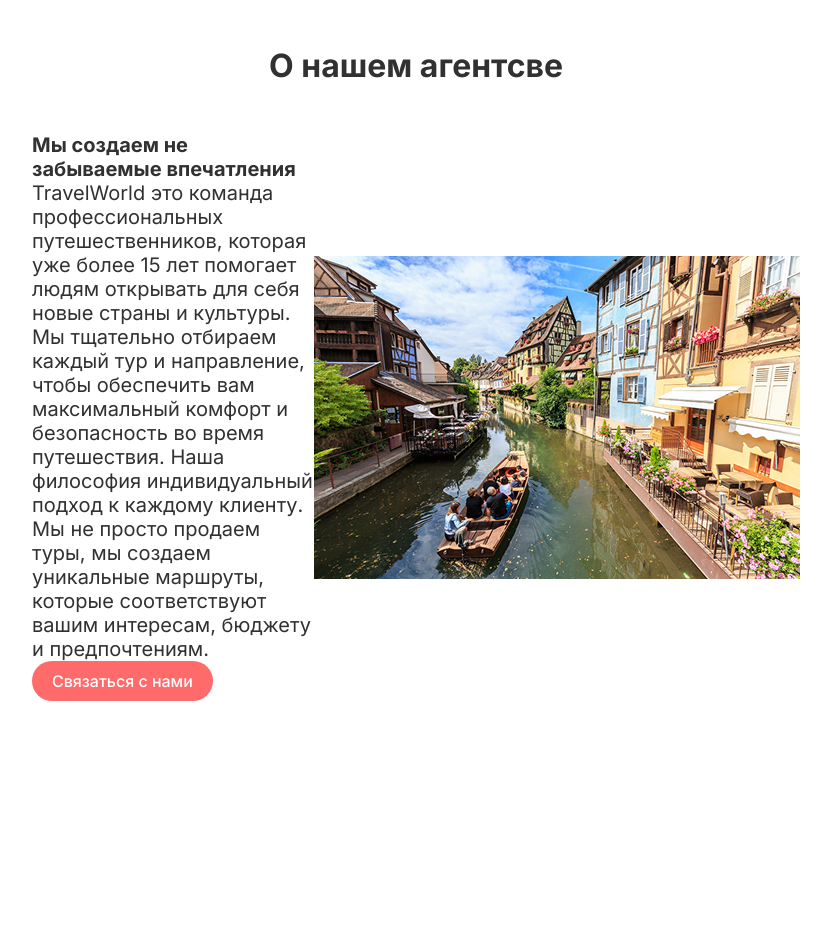
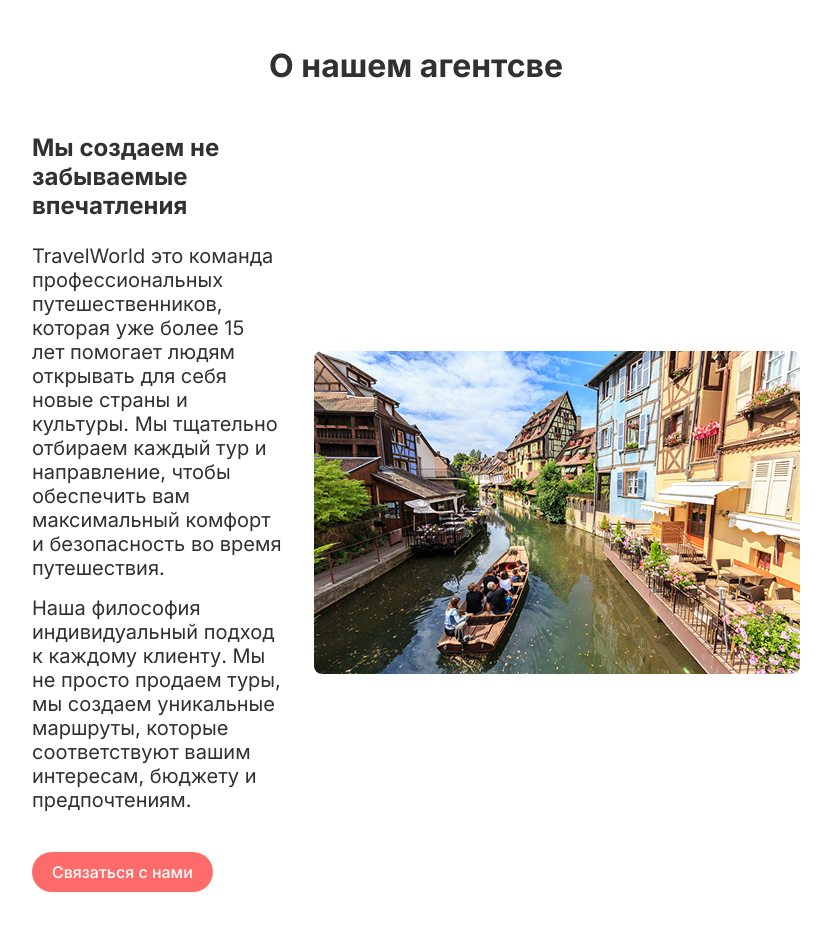
Before and after one commit to tyqFaradey/Web, a React (Vite) app in the folder lab2/css_2/: page / in a window 1280 px wide. Shown: the part 481-1412 px from the top of the page, without its empty margins (224-1055 px from the left). Before the commit the page ends 1230 px from the top, so only its background shows below. Built offline with nearby package versions, Linux system fonts and the light colour scheme.

Commit message:
complete Section2

```diff
--- a/lab2/css_2/src/app/styles/global.scss
+++ b/lab2/css_2/src/app/styles/global.scss
@@ -14,4 +14,5 @@ body {
   font-size: 20px;
 
   color: $color-text;
+  background-color: $color-background;
 }
--- a/lab2/css_2/src/shared/ui/Button/Button.jsx
+++ b/lab2/css_2/src/shared/ui/Button/Button.jsx
@@ -1,7 +1,7 @@
 import styles from "./Button.module.scss";
 
 function Button({ children, className, ...props }) {
-  const combinedClassName = `${styles.button} ${className || ''}`.trim();
+  const combinedClassName = `${styles.button} ${className || ""}`.trim();
 
   return (
     <button className={combinedClassName} {...props}>
--- a/lab2/css_2/src/shared/ui/Logo/Logo.jsx
+++ b/lab2/css_2/src/shared/ui/Logo/Logo.jsx
@@ -1,9 +1,9 @@
 import styles from "./Logo.module.scss";
 
-function Logo({ href, className }) {
+function Logo({ className, ...props }) {
   const combinedClassName = `${styles.logo} ${className || ""}`.trim();
   return (
-    <a href={href} className={combinedClassName}>
+    <a className={combinedClassName} {...props}>
       <span className={styles.logoLeft}>Travel</span>
       <span className={styles.logoRight}>World</span>
     </a>
--- a/lab2/css_2/src/shared/ui/SectionTitle/SectionTitle.jsx
+++ b/lab2/css_2/src/shared/ui/SectionTitle/SectionTitle.jsx
@@ -1,7 +1,12 @@
 import styles from "./SectionTitle.module.scss";
 
-function SctionTitle({ children }) {
-  return <h1 className={styles.title}>{children}</h1>;
+function SctionTitle({ children, className, ...props }) {
+  const combinedClassName = `${styles.title} ${className || ""}`.trim();
+  return (
+    <h1 className={combinedClassName} {...props}>
+      {children}
+    </h1>
+  );
 }
 
 export default SctionTitle;
--- a/lab2/css_2/src/widgets/section1/Section1.module.scss
+++ b/lab2/css_2/src/widgets/section1/Section1.module.scss
@@ -33,7 +33,7 @@
     font-size: 64px;
     font-weight: 700;
 
-    margin: 12px 0px;
+    margin: 14px 0px;
   }
 
   & .subTitle {
--- a/lab2/css_2/src/widgets/section2/Section2.jsx
+++ b/lab2/css_2/src/widgets/section2/Section2.jsx
@@ -1,6 +1,7 @@
 import Button from "@/shared/ui/Button";
 import Section from "@/shared/ui/Section";
 import SectionTitle from "@/shared/ui/SectionTitle";
+import Title from "@/shared/ui/Title";
 
 import styles from "./Section2.module.scss";
 
@@ -8,23 +9,30 @@ import image from "@/assets/section2_img.png";
 
 function Section2() {
   return (
-    <Section className={styles.section}>
+    <Section>
       <SectionTitle>О нашем агентсве</SectionTitle>
+
       <div className={styles.content}>
-        <div className={styles.text}>
-          <h4>Мы создаем не забываемые впечатления</h4>
-          <p>
-            TravelWorld это команда профессиональных путешественников, которая
-            уже более 15 лет помогает людям открывать для себя новые страны и
-            культуры. Мы тщательно отбираем каждый тур и направление, чтобы
-            обеспечить вам максимальный комфорт и безопасность во время
-            путешествия. Наша философия индивидуальный подход к каждому клиенту.
-            Мы не просто продаем туры, мы создаем уникальные маршруты, которые
-            соответствуют вашим интересам, бюджету и предпочтениям.
+        <div className={styles.textContainer}>
+          <Title className={styles.title}>
+            Мы создаем не забываемые впечатления
+          </Title>
+          <p className={styles.text}>
+            <div className={styles.textPart}>
+              TravelWorld это команда профессиональных путешественников, которая
+              уже более 15 лет помогает людям открывать для себя новые страны и
+              культуры. Мы тщательно отбираем каждый тур и направление, чтобы
+              обеспечить вам максимальный комфорт и безопасность во время
+              путешествия.
+            </div>
+            <div className={styles.textPart}>
+              Наша философия индивидуальный подход к каждому клиенту. Мы не
+              просто продаем туры, мы создаем уникальные маршруты, которые
+              соответствуют вашим интересам, бюджету и предпочтениям.
+            </div>
           </p>
-          <Button>Связаться с нами</Button>
+          <Button className={styles.button}>Связаться с нами</Button>
         </div>
-
         <img src={image} alt="img" className={styles.img} />
       </div>
     </Section>
--- a/lab2/css_2/src/widgets/section2/Section2.module.scss
+++ b/lab2/css_2/src/widgets/section2/Section2.module.scss
@@ -1,9 +1,3 @@
-
-
-.title {
-  font-size: 32px;
-}
-
 .content {
   display: flex;
   flex-direction: row;
@@ -12,8 +6,30 @@
   align-items: center;
 }
 
+.textContainer {
+  display: flex;
+  flex-direction: column;
+
+  justify-content: center;
+  align-items: flex-start;
+}
+
+.title {
+  font-size: 24px;
+  font-weight: 700;
+
+  margin-bottom: 1.5rem;
+}
+
 .text {
+  margin-bottom: 1.5rem;
+}
+
+.textPart {
+  margin-right: 2rem;
+  margin-bottom: 1rem;
 }
 
 .img {
+  border-radius: 8px;
 }
```
